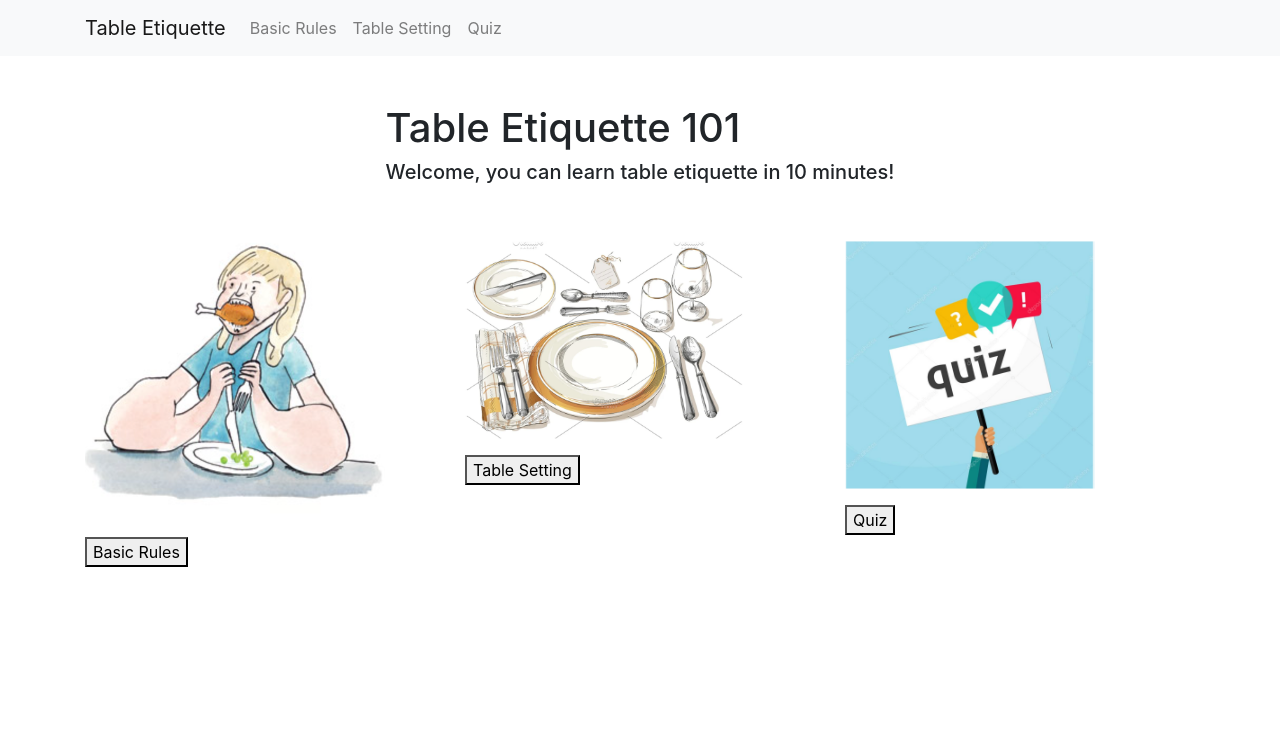
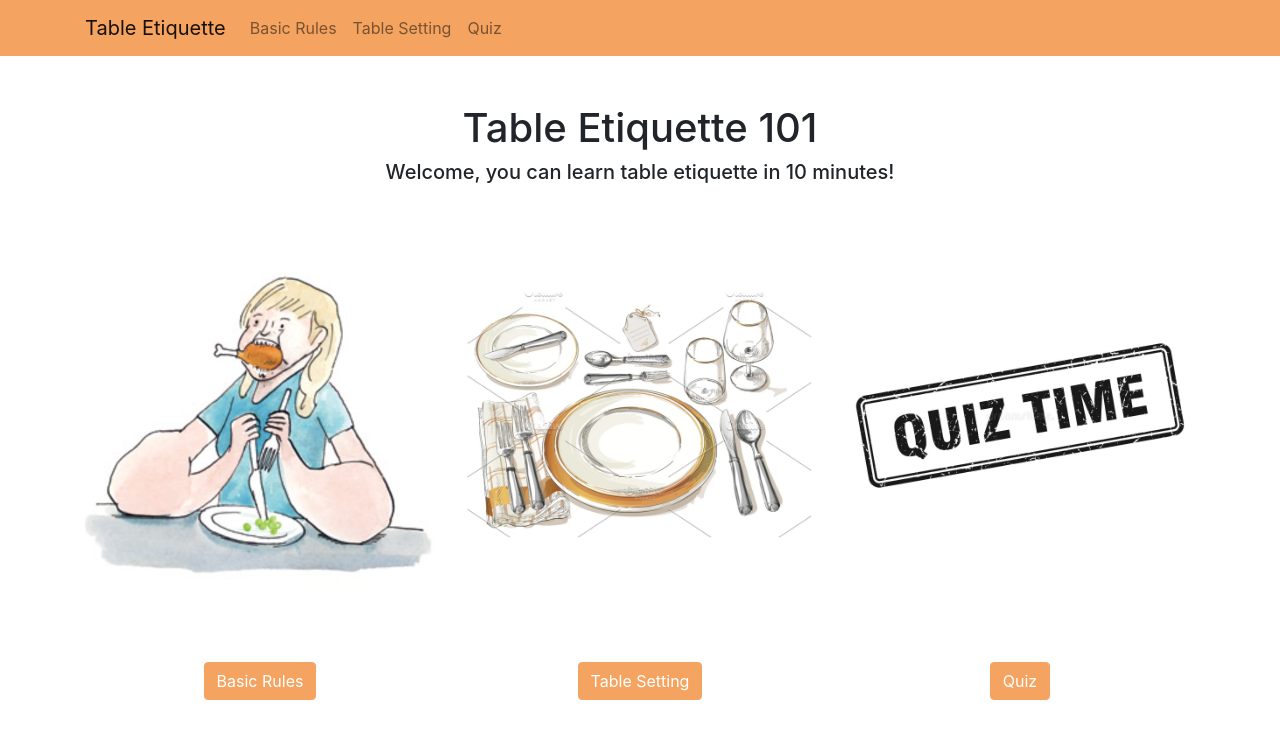
Before and after one commit to KimlyTor/Table-Etiquette, a Flask app: page / in a window 1280 px wide. Shown: the top 739 px of the page. Run offline with Flask 2, Linux system fonts and the light colour scheme; some libraries are stand-ins or nearby versions.

Commit message:
First styling edition of the project.

```diff
--- a/server.py
+++ b/server.py
@@ -13,8 +13,8 @@ bsc_rul_data = {
         "rule_id": "1",
         "title": "Don’t Put Stuffs on the Table",
         "img": ["1.png"],
-        "text": ["Keep your elbows off the table. Putting elbows on the table is considered rude.",
-                 "Don’t put your bags, sun glasses, phones, and other personal belonging on the table"],
+        "text": ["Keep your <strong>elbows off the table</strong>. Putting elbows on the table is considered rude.",
+                 "Don’t put your <strong>bags, sun glasses, phones</strong>, and <strong>other personal belonging</strong> on the table"],
         "next_rule": "2",
         "prev_rule": None,
     },
@@ -30,8 +30,8 @@ bsc_rul_data = {
         "rule_id": "3",
         "title": "Put Napkin on Your Lap",
         "img": ["4.png", "5.png"],
-        "text": ["Fold your napkin in half and place it on your lap. Keep it there while you’re eating",
-                 "Leave the napkin on the chair if you would like leave the table for a moment"],
+        "text": ["Fold your napkin in half and place it <strong>on your lap</strong>. Keep it there <strong>while you’re eating</strong>",
+                 "Leave the napkin <strong>on the chair</strong> if you would like <strong>leave the table</strong> for a moment"],
         "next_rule": "4",
         "prev_rule": "2"
     },
--- a/static/main.css
+++ b/static/main.css
@@ -6,12 +6,115 @@
     float: right;
 }
 
+#nav_bar{
+    background-color:  sandybrown;
+}
+
+#basic-rule-btn{
+    background-color:  sandybrown;
+    border-color: sandybrown;
+}
+
+#table-setting-btn{
+    background-color:  sandybrown;
+    border-color: sandybrown;
+}
+
+#quiz-btn{
+    background-color:  sandybrown;
+    border-color: sandybrown;
+}
+
+#next_but{
+    background-color:  sandybrown;
+    border-color: sandybrown;
+}
+
+#next_learn_but{
+    background-color:  sandybrown;
+    border-color: sandybrown;
+}
+
+#back_to_but{
+    background-color:  sandybrown;
+    border-color: sandybrown;
+}
+
+#back_but{
+    background-color:  sandybrown;
+    border-color: sandybrown;
+}
+
+#rule_5{
+    max-width:40%;
+    height:auto;
+}
+
+#back-btn{
+    background-color:  sandybrown;
+    border-color: sandybrown;
+}
+
+#next-btn{
+    background-color:  sandybrown;
+    border-color: sandybrown;
+}
+
+#quiz-btn{
+    background-color:  sandybrown;
+    border-color: sandybrown;
+}
+
+#done-btn{
+    background-color:  sandybrown;
+    border-color: sandybrown;
+}
+
+#start_btn{
+    background-color:  sandybrown;
+    border-color: sandybrown;
+}
+
+#next_btn{
+    background-color:  sandybrown;
+    border-color: sandybrown;
+}
+
+#submit-btn{
+    background-color: green;
+    border-color: green;
+}
+
+#dne-btn{
+    background-color: sandybrown;
+    border-color: sandybrown;
+}
 .resize-img{
     width: 50%;
 }
 
 .flag-img{
     width: 20px;
+}
+.basic_content{
+    font-size: 17px;
+    padding-top: 80px;
+}
+#basic_image{
+    margin-top: 30px;
+}
+
+#basic_rule_3{
+    padding-top: 30px;
+    font-size: 19px;
+}
+
+#table_image{
+    margin-top: 50px;
+}
+
+#quiz_image{
+    margin-top: 90px;
 }
 
 .choice-btn{
--- a/static/quiz.js
+++ b/static/quiz.js
@@ -64,7 +64,7 @@ $(document).ready(function(){
         }
         $("#content").append(ul);
 
-        var start_btn = $("<button>").attr("id", "start_btn").text("Start Quiz");
+        var start_btn = $("<button>").attr("id", "start_btn").attr("class", "btn btn-primary").text("Start Quiz");
         start_btn.click(function(e){
             window.location.href = `http://127.0.0.1:5000/quiz/${data['next_question']}`;
         });
@@ -107,7 +107,7 @@ $(document).ready(function(){
 
 
     // list actions
-    var submit_btn = $("<button>").attr("id", "submit-btn").text("Submit Answer");
+    var submit_btn = $("<button>").attr("id", "submit-btn").attr("class", "btn btn-primary").text("Submit Answer");
     submit_btn.click(function(e){
         var none_checked = VerifyAnswer(id, list_choices.length, answer_index);
         if(!none_checked){
@@ -116,7 +116,7 @@ $(document).ready(function(){
         }
     });
 
-    var next_btn = $("<button>").attr("id", "next_btn").text("Next");
+    var next_btn = $("<button>").attr("id", "next_btn").attr("class", "btn btn-primary").text("Next");
     next_btn.click(function(e){
         window.location.href = `http://127.0.0.1:5000/quiz/${data['next_question']}`;
     });
--- a/static/quiz_summary.js
+++ b/static/quiz_summary.js
@@ -4,7 +4,7 @@ $(document).ready(function(){
     var sum = "Total Score: " + data;
     $("#content").append(c1, '<br>', c0, '<br>', sum);
 
-    var dne_btn = $("<button>").attr("id", "dne-btn").text("You're Done! Back to Homepage");
+    var dne_btn = $("<button>").attr("id", "dne-btn").attr("class", "btn btn-primary").text("You're Done! Back to Homepage");
     dne_btn.click(function(e){
         window.location.href = `http://127.0.0.1:5000/`;
     });
--- a/static/table_setting.js
+++ b/static/table_setting.js
@@ -8,13 +8,13 @@ $(document).ready(function(){
         $("#buttons_at_bottom").replaceWith(
             '<div class="row justify-content-around my-5" id="buttons_at_bottom">'+
                 '<div class="col-sm-auto">'+
-                    '<button id="back-btn">Back</button>'+
+                    '<button class="btn btn-primary" id="back-btn">Back</button>'+
                 '</div>'+
                 '<div class="col-sm-auto">'+
-                    '<button id="done-btn">Done</button>'+
+                    '<button class="btn btn-primary" id="done-btn">Home</button>'+
                 '</div>'+
                 '<div class="col-sm-auto">'+
-                    '<button id="quiz-btn">Quiz</button>'+
+                    '<button class="btn btn-primary" id="quiz-btn">Quiz</button>'+
                 '</div>'+
             '</div>'
         )
--- a/templates/home.html
+++ b/templates/home.html
@@ -5,33 +5,41 @@
 
 <div class="container">
     <div class = "row justify-content-center my-5">
-        <div class="col-sm-auto">
+        <div class="col-sm-12" align="center">
             <h1>Table Etiquette 101</h1>
             <h5>Welcome, you can learn table etiquette in 10 minutes!</h5>
         </div>
     </div>
     <div class = "row mt-5">
+        <div class = "col-sm-4" align="center">
+            <img src="static/imgs/1.png" id= "basic_image" alt="basic rule image" class="img-fluid w-100">
+        </div>
+        <div class = "col-sm-4" align="center">
+            <img src="/static/imgs/2-1.png" id= "table_image" alt="table setting image" class="img-fluid w-100">
+        </div>
+        <div class = "col-sm-4" align="center">
+            <img src="static/imgs/3.png" id= "quiz_image" alt="quiz image" class="img-fluid w-100" >
+        </div>
+    </div>
+    <div class = "row mt-5">
         <div class = "col-sm-4">
-            <img src="static/imgs/1.png" alt="basic rule image" width="300">
-            <div class="row mt-3">
-                <div class="col">
-                    <button id="basic-rule-btn">Basic Rules</button>
+            <div class="row mt-3" id="basic">
+                <div class="col-sm-12" align="center">
+                    <button id="basic-rule-btn" class="btn btn-primary">Basic Rules</button>
                 </div>
             </div>
         </div>
         <div class = "col-sm-4">
-            <img src="/static/imgs/2-1.png" alt="table setting image" width="280">
-            <div class="row mt-1">
-                <div class="col">
-                    <button id="table-setting-btn">Table Setting</button>
+            <div class="row mt-3">
+                <div class="col-sm-12" align="center">
+                    <button id="table-setting-btn" class="btn btn-primary">Table Setting</button>
                 </div>
             </div>
         </div>
         <div class = "col-sm-4">
-            <img src="static/imgs/3.png" alt="quiz image" width="250" >
-            <div class="row mt-3 justify-content-center">
-                <div class="col">
-                    <button id="quiz-btn">Quiz</button>
+            <div class="row mt-3">
+                <div class="col-sm-12" align="center">
+                    <button id="quiz-btn" class="btn btn-primary">Quiz</button>
                 </div>
             </div>
         </div>
--- a/templates/layout.html
+++ b/templates/layout.html
@@ -18,7 +18,7 @@
 
   </head>
 
-<nav class="navbar navbar-expand-lg navbar-light bg-light">
+<nav class="navbar navbar-expand-lg navbar-light bg-sandybrown" id="nav_bar">
   <div class="container">
     <a class="navbar-brand" href="/">Table Etiquette</a>
     <button class="navbar-toggler" type="button" data-bs-toggle="collapse" data-bs-target="#navbarNavAltMarkup" aria-controls="navbarNavAltMarkup" aria-expanded="false" aria-label="Toggle navigation">
--- a/templates/table_setting.html
+++ b/templates/table_setting.html
@@ -57,10 +57,10 @@
     </div>
     <div class="row justify-content-around my-5" id="buttons_at_bottom">
         <div class="col-sm-auto">
-            <button id="back-btn">Back</button>
+            <button class="btn btn-primary" id="back-btn">Back</button>
         </div>
         <div class="col-sm-auto">
-            <button id="next-btn">Next</button>
+            <button class="btn btn-primary" id="next-btn">Next</button>
         </div>
     </div>
 
```
Also changed, not shown: static/basic_rules.js (+10 -10 lines), templates/quiz.html (+0 -18 lines), static/imgs/3.png.
